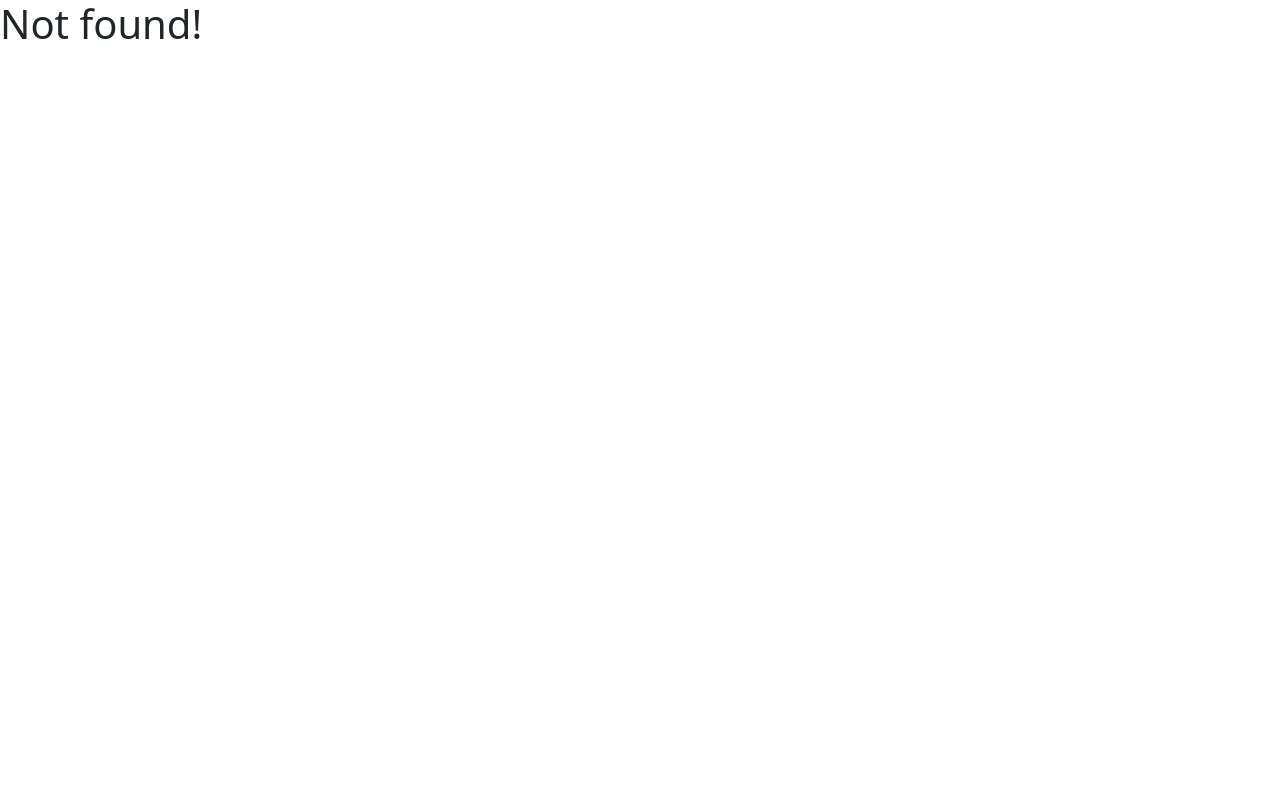
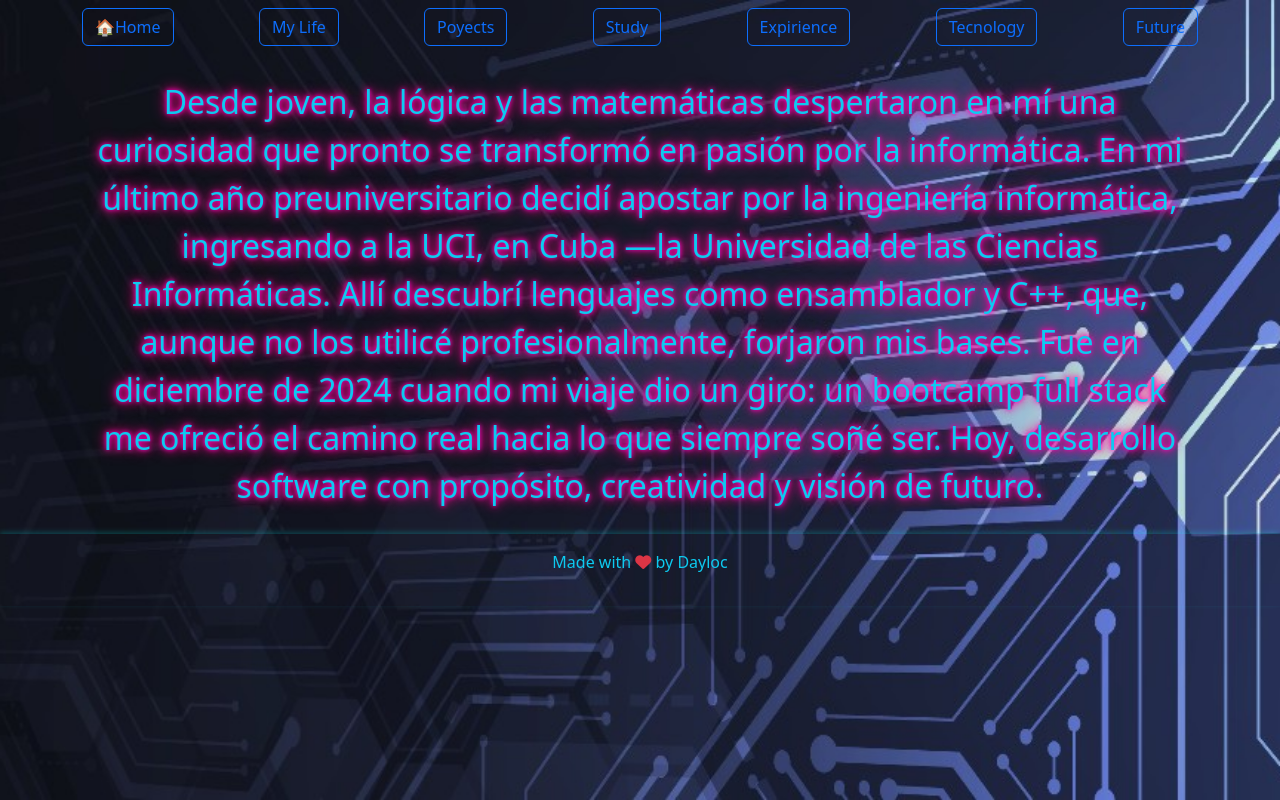
Before and after one commit to Dayloc/Port-Folio-1.1, a React (Vite) app: page /myLife in a window 1280 px wide. Before the commit this address had no page. Built offline with nearby package versions, Linux system fonts and the light colour scheme.

Commit message:
Construccion del port-folio

```diff
--- a/src/components/Footer.jsx
+++ b/src/components/Footer.jsx
@@ -1,11 +1,9 @@
 export const Footer = () => (
 	<footer className="footer mt-auto py-3 text-center">
-		<p>
-			Check the <a target="_blank" href="https://4geeks.com/docs/start/start-react-advanced-project">template documentation</a> <i className="fa-solid fa-file"></i> for help.
-		</p>
-		<p>
-			Made with <i className="fa fa-heart text-danger" /> by{" "}
-			<a href="http://www.4geeksacademy.com">4Geeks Academy</a>
+
+		<p className="text-info">
+			Made with <i className="fa fa-heart text-danger" /> by  {" Dayloc "}
+
 		</p>
 	</footer>
 );
--- a/src/components/Navbar.jsx
+++ b/src/components/Navbar.jsx
@@ -1,18 +1,29 @@
+import { useState } from "react";
 import { Link } from "react-router-dom";
+import { useNavigate } from "react-router-dom";
 
 export const Navbar = () => {
 
+
+	const navigate= useNavigate();
+
+	const interNavigate= (addres)=>{
+
+		 navigate(addres)
+
+	}
+
 	return (
-		<nav className="navbar navbar-light bg-light">
+		<nav className="navbar ">
 			<div className="container">
-				<Link to="/">
-					<span className="navbar-brand mb-0 h1">React Boilerplate</span>
-				</Link>
-				<div className="ml-auto">
-					<Link to="/demo">
-						<button className="btn btn-primary">Check the Context in action</button>
-					</Link>
-				</div>
+				<button type="button" class="btn btn-outline-primary"  onClick={()=>interNavigate("/")}>🏠Home</button>
+				<button type="button" class="btn btn-outline-primary"  onClick={()=>interNavigate("/myLife")} >My Life</button>
+				<button type="button" class="btn btn-outline-primary"  onClick={()=>interNavigate("/proyects")} >Poyects</button>
+				<button type="button" class="btn btn-outline-primary" onClick={()=>interNavigate("/studies")}>Study</button>
+				<button type="button" class="btn btn-outline-primary" onClick={()=>interNavigate("/experience")}>Expirience</button>
+				<button type="button" class="btn btn-outline-primary" onClick={()=>interNavigate("/tecnology")}>Tecnology</button>
+				<button type="button" class="btn btn-outline-primary" onClick={()=>interNavigate("/future")}>Future</button>
+
 			</div>
 		</nav>
 	);
--- a/src/index.css
+++ b/src/index.css
@@ -0,0 +1,42 @@
+body{
+    background-image: url("./assets/img/r2.jpg");
+  background-size: cover;
+  background-position: center;
+  background-repeat: no-repeat;
+  height: 100vh;
+  margin: 0;
+  display: flex;
+  flex-direction: column;
+
+}
+.neon-text {
+  color: rgb(237, 72, 246);
+  text-shadow: 0 0 4px rgb(255, 0, 195), 0 0 8px rgb(255, 0, 149), 0 0 15px rgb(255, 0, 123);
+  font-size: xx-large;
+}
+/* Asegúrate de que el body y html ocupen el 100% de altura */
+html, body {
+  height: 100%;
+  margin: 0;
+}
+
+/* Wrapper general como flex container */
+.app-wrapper {
+  display: flex;
+  flex-direction: column;
+  min-height: 100vh; /* altura mínima = altura de la pantalla */
+}
+
+/* Contenido que puede crecer */
+.content {
+  flex: 1; /* ocupa todo el espacio disponible entre header y footer */
+}
+
+/* Footer al final */
+.footer {
+  padding: 1rem;
+  text-align: center;
+
+  color: #0ff;
+  box-shadow: 0 -2px 5px rgba(0, 255, 255, 0.2);
+}
--- /dev/null
+++ b/src/pages/Experience.jsx
@@ -0,0 +1,11 @@
+import React from 'react'
+
+function Experience() {
+  return (
+    <div className=' text-info'>
+      Aqui va toda la experiencia hasta el momento
+    </div>
+  )
+}
+
+export default Experience
--- /dev/null
+++ b/src/pages/Future.jsx
@@ -0,0 +1,11 @@
+import React from 'react'
+
+function Future() {
+  return (
+    <div className='text-info'>
+      Todo lo que quiero lograr
+    </div>
+  )
+}
+
+export default Future
--- a/src/pages/Home.jsx
+++ b/src/pages/Home.jsx
@@ -6,11 +6,8 @@ export const Home = () => {
   const {store, dispatch} =useGlobalReducer()
 
 	return (
-		<div className="text-center mt-5">
-			<h1>Hello Rigo!!</h1>
-			<p>
-				<img src={rigoImageUrl} />
-			</p>
+		<div className="text-center mt-5 text-info ">
+			Esta será una breve introduccion de cuales son mis espectativas en el futuro y de que es lo que me gustaría hacer
 		</div>
 	);
 };
--- /dev/null
+++ b/src/pages/MyLife.jsx
@@ -0,0 +1,15 @@
+import React from 'react'
+
+function MyLife() {
+  return (
+    <div className='container text-info text-center p-4 leading-relaxed neon-text'>
+      Desde joven, la lógica y las matemáticas despertaron en mí una curiosidad que pronto se transformó en pasión por la informática.
+      En mi último año preuniversitario decidí apostar por la ingeniería informática, ingresando a la UCI, en Cuba —la Universidad de las Ciencias Informáticas.
+      Allí descubrí lenguajes como ensamblador y C++, que, aunque no los utilicé profesionalmente, forjaron mis bases.
+      Fue en diciembre de 2024 cuando mi viaje dio un giro: un bootcamp full stack me ofreció el camino real hacia lo que siempre soñé ser.
+      Hoy, desarrollo software con propósito, creatividad y visión de futuro.
+    </div>
+  )
+}
+
+export default MyLife
--- /dev/null
+++ b/src/pages/Proyects.jsx
@@ -0,0 +1,18 @@
+import React from 'react'
+
+function Proyects() {
+  return (
+    <div className='text-info'>
+      <ul>
+        <li>Proyecto 1</li>
+        <li>Proyecto 2</li>
+        <li>Proyecto 3</li>
+        <li>Proyecto 4</li>
+        <li>Proyecto 5</li>
+        <li>Proyecto 6</li>
+      </ul>
+    </div>
+  )
+}
+
+export default Proyects
--- /dev/null
+++ b/src/pages/Studies.jsx
@@ -0,0 +1,11 @@
+import React from 'react'
+
+function Studies() {
+  return (
+    <div className=' text-info'>
+      Aquí agregaré toda la informacion de los estudios hasta el momento
+    </div>
+  )
+}
+
+export default Studies
--- /dev/null
+++ b/src/pages/Tecnology.jsx
@@ -0,0 +1,11 @@
+import React from 'react'
+
+function Tecnology() {
+  return (
+    <div className='text-info'>
+      Las tecnologías que he aprendido y breve descipción de como las implemento
+    </div>
+  )
+}
+
+export default Tecnology
--- a/src/routes.jsx
+++ b/src/routes.jsx
@@ -9,6 +9,12 @@ import { Layout } from "./pages/Layout";
 import { Home } from "./pages/Home";
 import { Single } from "./pages/Single";
 import { Demo } from "./pages/Demo";
+import MyLife from "./pages/MyLife";
+import Proyects from "./pages/Proyects";
+import Studies from "./pages/Studies";
+import Experience from "./pages/Experience";
+import Tecnology from "./pages/Tecnology";
+import Future from "./pages/Future";
 
 export const router = createBrowserRouter(
     createRoutesFromElements(
@@ -25,6 +31,12 @@ export const router = createBrowserRouter(
         <Route path= "/" element={<Home />} />
         <Route path="/single/:theId" element={ <Single />} />  {/* Dynamic route for single items */}
         <Route path="/demo" element={<Demo />} />
+        <Route path="/myLife" element={<MyLife />} />
+        <Route path="/proyects" element={<Proyects />} />
+        <Route path="/studies" element={<Studies />} />
+        <Route path="/experience" element={<Experience />} />
+       <Route path="/tecnology" element={<Tecnology />} />
+       <Route path="/future" element={<Future />} />
       </Route>
     )
 );
```
Also changed, not shown: src/main.jsx (+7 -8 lines), src/assets/img/r2.jpg (added), 1 other file (tests, documents, lock files or other folders).
